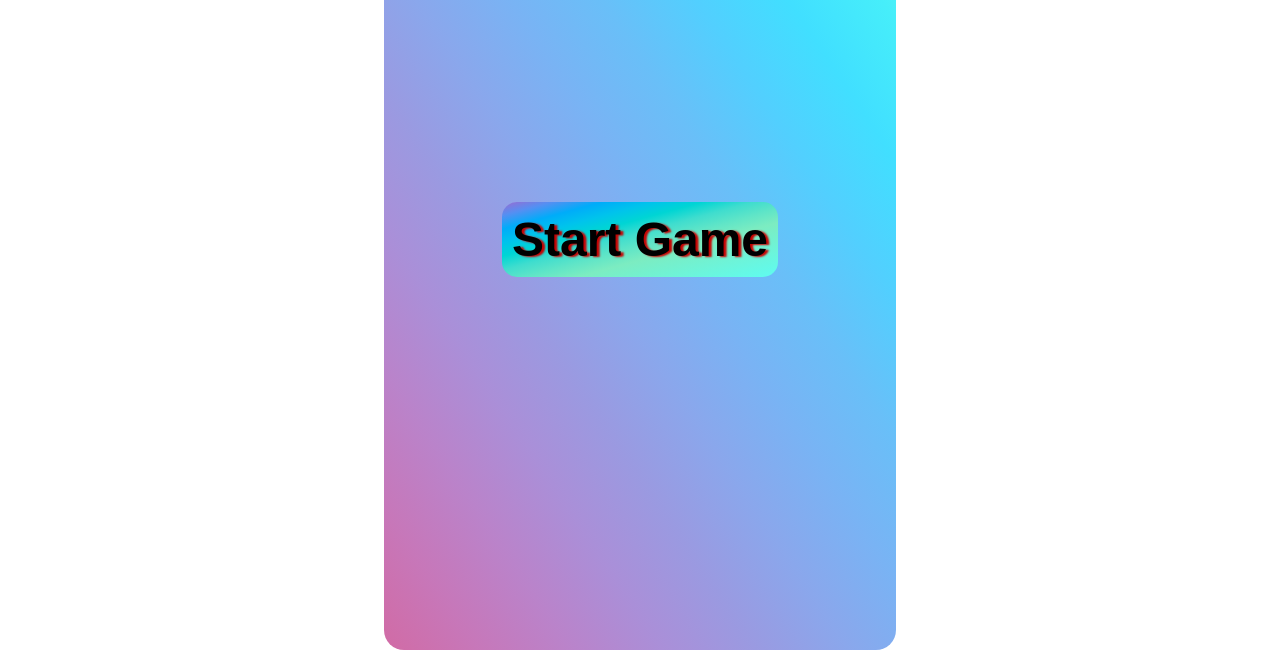
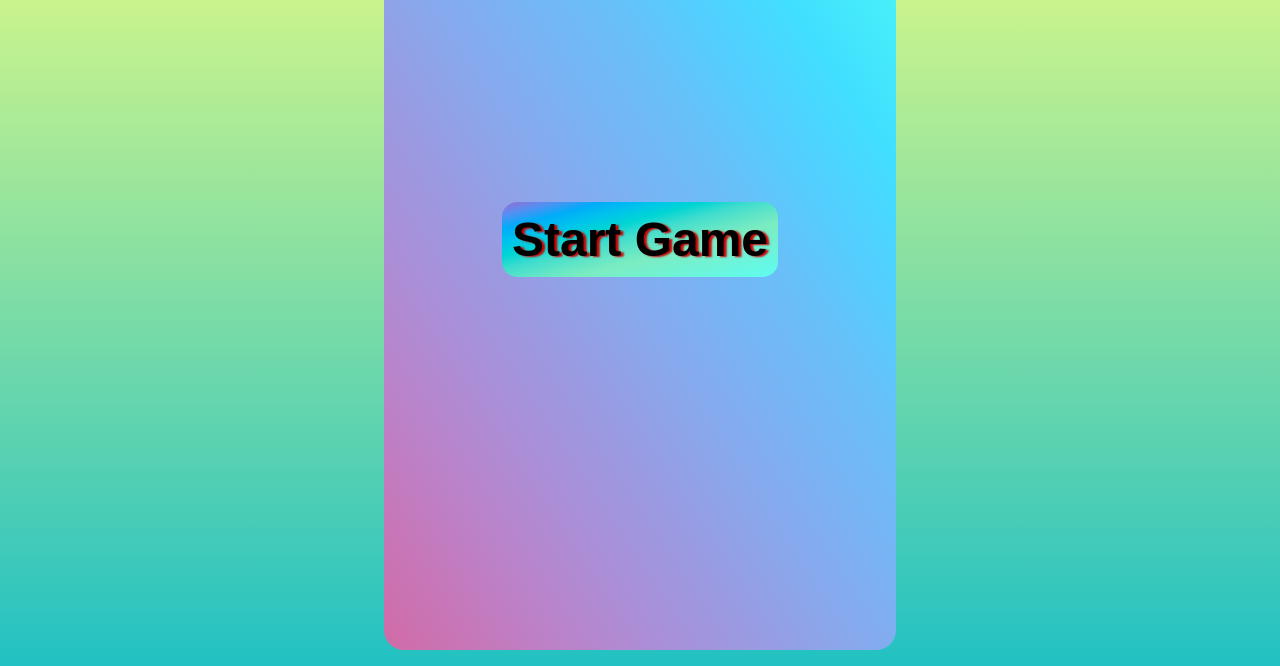
Before and after one commit to Amit-R-Thakur/PicturePuzzle, a plain HTML site: page index.html in a window 1280 px wide. Shown: the part 134-800 px from the top of the page. Drawn offline with nearby package versions, Linux system fonts and the light colour scheme.

Commit message:
body background added

```diff
--- a/style/style.css
+++ b/style/style.css
@@ -5,11 +5,11 @@ margin: 0;
 padding: 0;
 box-sizing: border-box;
 }
-/* body
+body
 {
     background: rgb(34,193,195);
-background: linear-gradient(0deg, rgba(34,193,195,1) 0%, rgba(221,253,45,0.9671218829328606) 100%);
-} */
+background: linear-gradient(0deg, rgba(34,193,195,1) 0%, rgba(222, 253, 45, 0.596) 100%);
+}
 .Main
 {
     position:relative;
```
